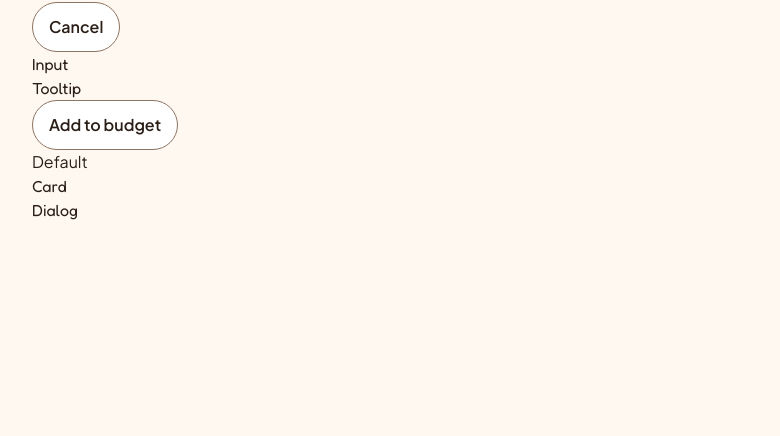
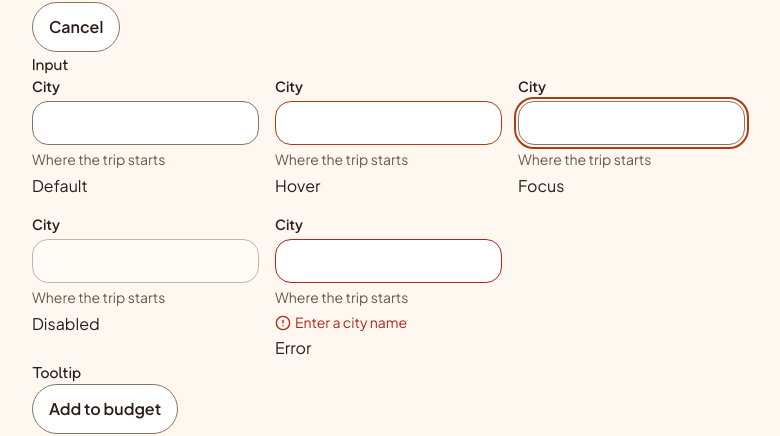
Before and after one commit to jose-garzon/travel-planning, a Next.js app: page /en/styleguide in a window 1280 px wide. Shown: the part 1943-2379 px from the top of the page, without its empty margins (304-1084 px from the left). Before the commit the page ends 2165 px from the top, so only its background shows below. Built offline with nearby package versions, Linux system fonts and the light colour scheme; no server answers.

Commit message:
feat(design-system): input with error state (T07)
Refs #1

Co-Authored-By: Claude Sonnet 5 <noreply@anthropic.com>

```diff
--- a/features/001-design-system/log.md
+++ b/features/001-design-system/log.md
@@ -229,3 +229,20 @@ implementer (sonnet): guarded Tooltip open state while trigger has
 orchestrator verified: e2e @T08 2/2, unit 6/6, @T06 regression 5/5,
   clean tree
 merged: squash
+
+## 2026-09-26 T07 round 1 (fresh, then a commit-hygiene fix)
+implementer (sonnet): Input with error state; found stacking
+  `animate-fade-in` + `motion-safe:animate-shake` on one node makes
+  the later rule fully replace the CSS `animation` shorthand instead
+  of both running — split the two classes across the error row and
+  its icon+text span (documented in input.tsx) (a632b42 test,
+  b4e3f96 wip)
+- orchestrator: wip commit had silently edited input.test.tsx
+  (destructured `ids[0]`/`ids[1]`, dropped `toHaveLength(2)`); sent
+  back
+implementer: reset to TEST_SHA content, needed `as string` for
+  `noUncheckedIndexedAccess`; committed that alone as
+  `test(design-system): T07 fix ids indexing under
+  noUncheckedIndexedAccess` (acefe5e)
+orchestrator verified: e2e @T07 3/3, unit 10/10, typecheck clean
+merged: squash
--- a/features/001-design-system/tasks.md
+++ b/features/001-design-system/tasks.md
@@ -443,7 +443,7 @@ Done when:
 
 ## T07. Input with error state
 
-Status: doing
+Status: done
 Depends on: T06
 Model: sonnet
 Scenarios: @T07
@@ -470,8 +470,8 @@ Steps:
    (`animation-name` lists both keyframes).
 
 Done when:
-- [ ] Scenarios tagged @T07 pass
-- [ ] Unit tests: label association, aria-describedby with hint and
+- [x] Scenarios tagged @T07 pass
+- [x] Unit tests: label association, aria-describedby with hint and
       error, aria-invalid only with error
 
 
--- a/src/modules/styleguide/messages/en/input.json
+++ b/src/modules/styleguide/messages/en/input.json
@@ -1,3 +1,13 @@
 {
-  "title": "Input"
+  "title": "Input",
+  "label": "City",
+  "hint": "Where the trip starts",
+  "error": "Enter a city name",
+  "states": {
+    "default": "Default",
+    "hover": "Hover",
+    "focus": "Focus",
+    "disabled": "Disabled",
+    "error": "Error"
+  }
 }
--- a/src/modules/styleguide/messages/es/input.json
+++ b/src/modules/styleguide/messages/es/input.json
@@ -1,3 +1,13 @@
 {
-  "title": "Campo"
+  "title": "Campo",
+  "label": "Ciudad",
+  "hint": "Dónde empieza el viaje",
+  "error": "Escribe el nombre de una ciudad",
+  "states": {
+    "default": "Normal",
+    "hover": "Encima",
+    "focus": "Foco",
+    "disabled": "Deshabilitado",
+    "error": "Error"
+  }
 }
--- a/src/modules/styleguide/ui/demos/input-demo.tsx
+++ b/src/modules/styleguide/ui/demos/input-demo.tsx
@@ -1,11 +1,49 @@
+import { StateSample } from "@/modules/styleguide/ui/components/state-sample";
+import { Input } from "@/shared/ui/components/input";
+import { Stack } from "@/shared/ui/components/stack";
 import { useTranslatable } from "@/shared/ui/translatable";
 
+/** Input demo: one state figure per supported state (plan "Demo content"). */
 export function InputDemo() {
   const translate = useTranslatable();
 
   return (
     <section aria-labelledby="input-demo-heading">
       <h3 id="input-demo-heading">{translate({ translateId: "styleguide.input.title" })}</h3>
+      <Stack direction="horizontal" wrap gap="4">
+        <StateSample label={{ translateId: "styleguide.input.states.default" }}>
+          <Input
+            label={{ translateId: "styleguide.input.label" }}
+            hint={{ translateId: "styleguide.input.hint" }}
+          />
+        </StateSample>
+        <StateSample label={{ translateId: "styleguide.input.states.hover" }} preview="hover">
+          <Input
+            label={{ translateId: "styleguide.input.label" }}
+            hint={{ translateId: "styleguide.input.hint" }}
+          />
+        </StateSample>
+        <StateSample label={{ translateId: "styleguide.input.states.focus" }} preview="focus">
+          <Input
+            label={{ translateId: "styleguide.input.label" }}
+            hint={{ translateId: "styleguide.input.hint" }}
+          />
+        </StateSample>
+        <StateSample label={{ translateId: "styleguide.input.states.disabled" }}>
+          <Input
+            label={{ translateId: "styleguide.input.label" }}
+            hint={{ translateId: "styleguide.input.hint" }}
+            disabled
+          />
+        </StateSample>
+        <StateSample label={{ translateId: "styleguide.input.states.error" }}>
+          <Input
+            label={{ translateId: "styleguide.input.label" }}
+            hint={{ translateId: "styleguide.input.hint" }}
+            error={{ translateId: "styleguide.input.error" }}
+          />
+        </StateSample>
+      </Stack>
     </section>
   );
 }
--- /dev/null
+++ b/src/shared/ui/components/input.tsx
@@ -0,0 +1,81 @@
+import { CircleAlert } from "lucide-react";
+import type { ComponentPropsWithRef } from "react";
+import { useId } from "react";
+import { Icon } from "@/shared/ui/components/icon";
+import { cx } from "@/shared/ui/cx";
+import type { Translatable } from "@/shared/ui/translatable";
+import { useTranslatable } from "@/shared/ui/translatable";
+
+type NativeInput = Omit<ComponentPropsWithRef<"input">, "className" | "style" | "aria-invalid">;
+
+type InputProps = NativeInput & {
+  /** Visible label, rendered above the field (plan Input contract). */
+  label: Translatable;
+  /** Helper text, linked via `aria-describedby`. */
+  hint?: Translatable;
+  /** Sets `aria-invalid`, the error border and the announced error row. */
+  error?: Translatable;
+};
+
+const BASE_CLASSES =
+  "min-h-touch min-w-touch rounded-md border border-border-strong bg-surface-1 " +
+  "px-4 text-md text-text outline-focus transition duration-fast ease-out " +
+  "ui-hover:not-disabled:border-accent ui-focus:outline-2 ui-focus:outline-solid " +
+  "ui-focus:outline-focus ui-focus:outline-offset-2 disabled:opacity-50 " +
+  "disabled:cursor-not-allowed";
+
+const ERROR_CLASSES = "border-error";
+
+/**
+ * Input primitive: labelled text field with an optional hint and error
+ * row. `error` sets `aria-invalid`, extends `aria-describedby` and
+ * shows an icon + text row in `text-error` inside an always-rendered
+ * `aria-live="polite"` region, so it is announced whenever it appears
+ * (plan Input contract).
+ *
+ * The fade and the shake live on two different nodes of the error
+ * row (the row itself, and the icon+text it wraps): both utilities
+ * set the CSS `animation` shorthand, so combining them on one node
+ * would make the later rule (`motion-safe:animate-shake`) fully
+ * replace the other instead of the two running together. Splitting
+ * them across parent/child keeps both prescribed utilities, unmodified,
+ * and both animations actually run.
+ */
+export function Input({ label, hint, error, id, ...nativeProps }: InputProps) {
+  const translate = useTranslatable();
+  const generatedId = useId();
+  const inputId = id ?? generatedId;
+  const hintId = hint === undefined ? undefined : `${generatedId}-hint`;
+  const errorId = error === undefined ? undefined : `${generatedId}-error`;
+  const describedBy = [hintId, errorId].filter(Boolean).join(" ") || undefined;
+
+  return (
+    <div data-ui="input" className="flex flex-col gap-1">
+      <label htmlFor={inputId} className="text-sm font-semibold text-text">
+        {translate(label)}
+      </label>
+      <input
+        {...nativeProps}
+        id={inputId}
+        aria-invalid={error === undefined ? undefined : true}
+        aria-describedby={describedBy}
+        className={cx(BASE_CLASSES, error === undefined ? undefined : ERROR_CLASSES)}
+      />
+      {hint !== undefined && (
+        <p id={hintId} className="text-sm text-text-muted">
+          {translate(hint)}
+        </p>
+      )}
+      <div aria-live="polite">
+        {error !== undefined && (
+          <p id={errorId} className="animate-fade-in text-sm text-error">
+            <span className="inline-flex items-center gap-1 motion-safe:animate-shake">
+              <Icon icon={CircleAlert} size="sm" />
+              {translate(error)}
+            </span>
+          </p>
+        )}
+      </div>
+    </div>
+  );
+}
--- /dev/null
+++ b/tests/steps/input.steps.ts
@@ -0,0 +1,101 @@
+import type { Locator, Page } from "@playwright/test";
+import { expect } from "@playwright/test";
+import { Then, When } from "./fixtures";
+
+const MAX_TAB_PRESSES = 60;
+
+/**
+ * Locates the field named `name` inside the state figure captioned
+ * `state` of the demo named `demoName` (plan "Sample targeting"; see
+ * `tests/steps/interaction.steps.ts`).
+ */
+function locateField(page: Page, demoName: string, name: string, state = "Default"): Locator {
+  const demo = page.getByRole("region", { name: demoName });
+  const figure = demo.locator("figure").filter({ has: page.getByText(state, { exact: true }) });
+
+  return figure.getByRole("textbox", { name });
+}
+
+// Shared between the "invalid and linked" Then and the two follow-up
+// error-message Then steps, same module-level handoff pattern as
+// `interaction.steps.ts`'s `lastInteractedControl`.
+let lastErrorMessage: Locator | null = null;
+
+When(
+  "I focus the {string} field in the {string} demo by keyboard",
+  async ({ page }, fieldName: string, demoName: string) => {
+    const field = locateField(page, demoName, fieldName);
+
+    for (let presses = 0; presses < MAX_TAB_PRESSES; presses += 1) {
+      const matches = await field.count();
+      const isFocused =
+        matches > 0 &&
+        (await field
+          .evaluate((el) => el === document.activeElement, undefined, { timeout: 500 })
+          .catch(() => false));
+      if (isFocused) {
+        return;
+      }
+      await page.keyboard.press("Tab");
+    }
+
+    throw new Error(
+      `could not reach "${fieldName}" in the "${demoName}" demo with the keyboard ` +
+        `within ${MAX_TAB_PRESSES} Tab presses`,
+    );
+  },
+);
+
+Then(
+  "the {string} field in the error state is invalid and linked to its error",
+  async ({ page }, fieldName: string) => {
+    const field = locateField(page, "Input", fieldName, "Error");
+
+    await expect(field).toHaveAttribute("aria-invalid", "true");
+
+    const describedBy = await field.getAttribute("aria-describedby");
+    expect(describedBy, `"${fieldName}" has no aria-describedby`).toBeTruthy();
+
+    const ids = (describedBy as string).split(" ");
+    const errorId = ids.at(-1) as string;
+    const errorMessage = page.locator(`#${errorId}`);
+    await expect(errorMessage).toBeAttached();
+
+    lastErrorMessage = errorMessage;
+  },
+);
+
+Then("its error message shows an icon and text", async () => {
+  if (!lastErrorMessage) {
+    throw new Error("no field was checked for its error state yet");
+  }
+
+  const icon = lastErrorMessage.locator('[data-ui="icon"]');
+  await expect(icon).toBeVisible();
+  await expect(icon).toHaveAttribute("aria-hidden", "true");
+
+  const text = (await lastErrorMessage.innerText()).trim();
+  expect(text.length).toBeGreaterThan(0);
+});
+
+Then("its error message enters with a fade and a shake", async () => {
+  if (!lastErrorMessage) {
+    throw new Error("no field was checked for its error state yet");
+  }
+
+  // The fade and the shake live on two different nodes of the error
+  // row (see `src/shared/ui/components/input.tsx`): both utilities set
+  // the CSS `animation` shorthand, so the row itself carries the fade
+  // and the icon+text it wraps carries the shake.
+  const rowAnimationName = await lastErrorMessage.evaluate(
+    (el) => getComputedStyle(el).animationName,
+  );
+  const innerAnimationName = await lastErrorMessage
+    .locator(":scope > *")
+    .first()
+    .evaluate((el) => getComputedStyle(el).animationName);
+
+  expect([rowAnimationName, innerAnimationName]).toEqual(
+    expect.arrayContaining(["fade-in", "shake"]),
+  );
+});
```
Also changed, not shown: 1 other file (tests, documents, lock files or other folders).
